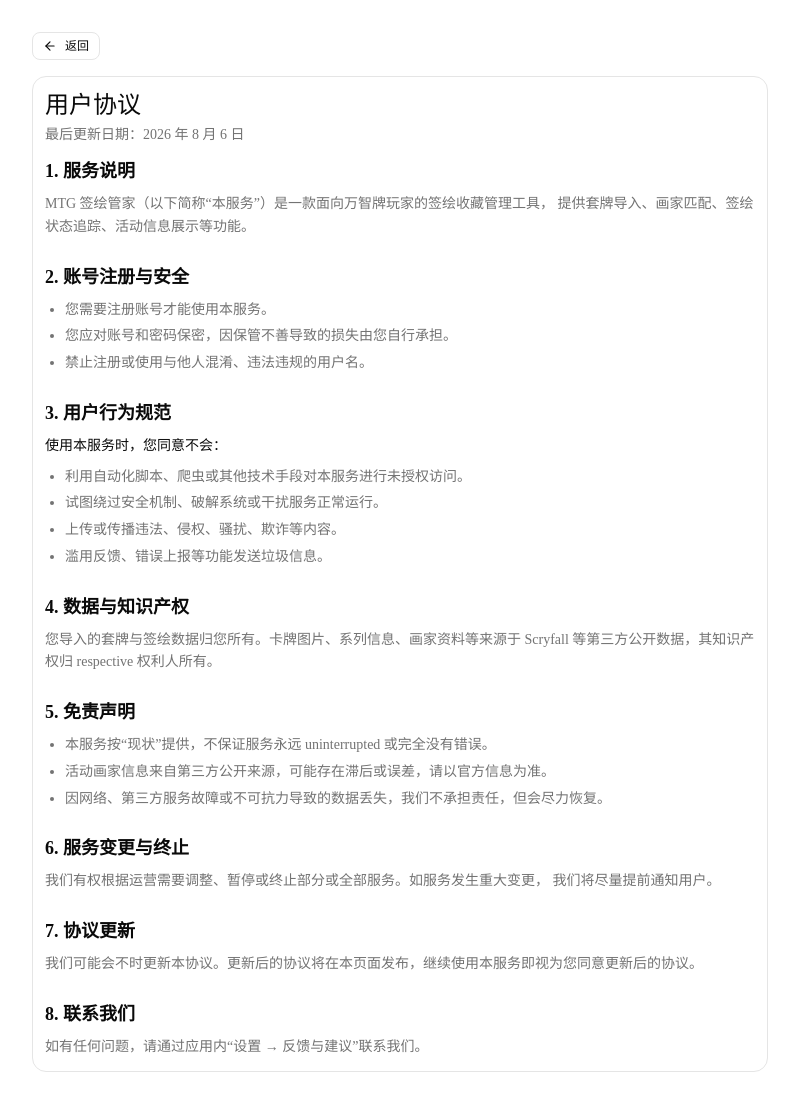
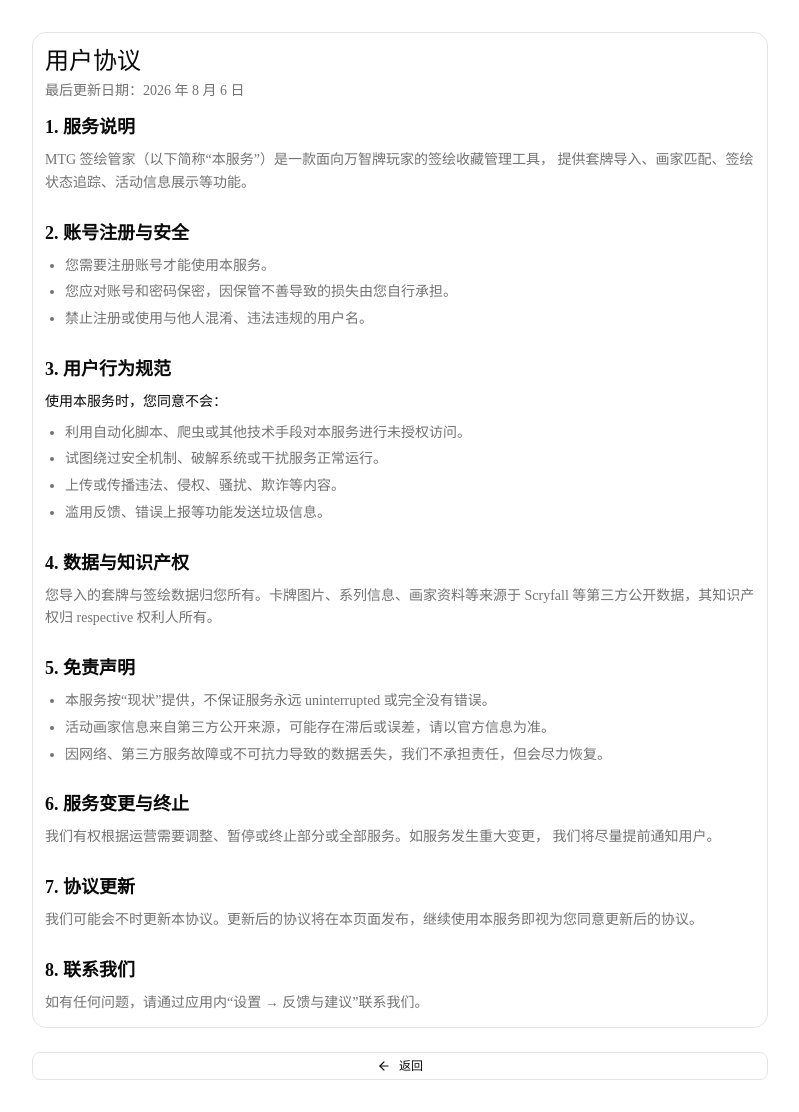
Before and after one commit to vuis0938/MTG-Signature-Tracker, a Next.js app: page /terms in a window 1280 px wide. Shown: the whole page, without its empty margins (240-1039 px from the left). Built offline with nearby package versions, Linux system fonts and the light colour scheme; no server answers.

Commit message:
ui: 返回按钮移至法律页面底部并占满整行

```diff
--- a/src/app/privacy/page.tsx
+++ b/src/app/privacy/page.tsx
@@ -10,7 +10,6 @@ export const metadata: Metadata = {
 export default function PrivacyPage() {
   return (
     <div className="container max-w-3xl mx-auto px-4 py-8">
-      <BackButton />
       <Card>
         <CardHeader>
           <CardTitle className="text-2xl">隐私政策</CardTitle>
@@ -82,6 +81,7 @@ export default function PrivacyPage() {
           </section>
         </CardContent>
       </Card>
+      <BackButton className="w-full mt-6" />
     </div>
   );
 }
--- a/src/app/terms/page.tsx
+++ b/src/app/terms/page.tsx
@@ -10,7 +10,6 @@ export const metadata: Metadata = {
 export default function TermsPage() {
   return (
     <div className="container max-w-3xl mx-auto px-4 py-8">
-      <BackButton />
       <Card>
         <CardHeader>
           <CardTitle className="text-2xl">用户协议</CardTitle>
@@ -85,6 +84,7 @@ export default function TermsPage() {
           </section>
         </CardContent>
       </Card>
+      <BackButton className="w-full mt-6" />
     </div>
   );
 }
--- a/src/components/back-button.tsx
+++ b/src/components/back-button.tsx
@@ -1,9 +1,16 @@
 "use client";
 
 import { Button } from "@/components/ui/button";
+import { cn } from "@/lib/utils";
 import { ArrowLeft } from "lucide-react";
 
-export function BackButton({ label = "返回" }: { label?: string }) {
+export function BackButton({
+  label = "返回",
+  className,
+}: {
+  label?: string;
+  className?: string;
+}) {
   return (
     <Button
       variant="outline"
@@ -13,7 +20,7 @@ export function BackButton({ label = "返回" }: { label?: string }) {
           window.history.back();
         }
       }}
-      className="mb-4"
+      className={cn("", className)}
     >
       <ArrowLeft className="h-4 w-4 mr-1" />
       {label}
```
